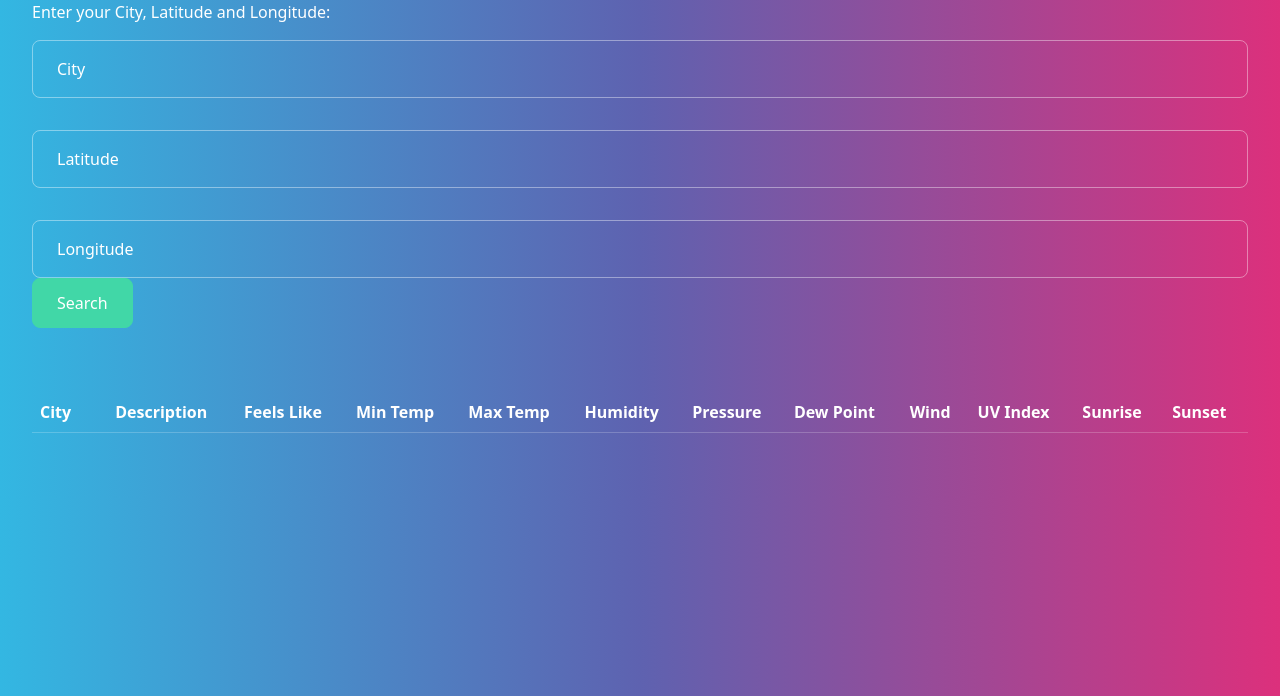
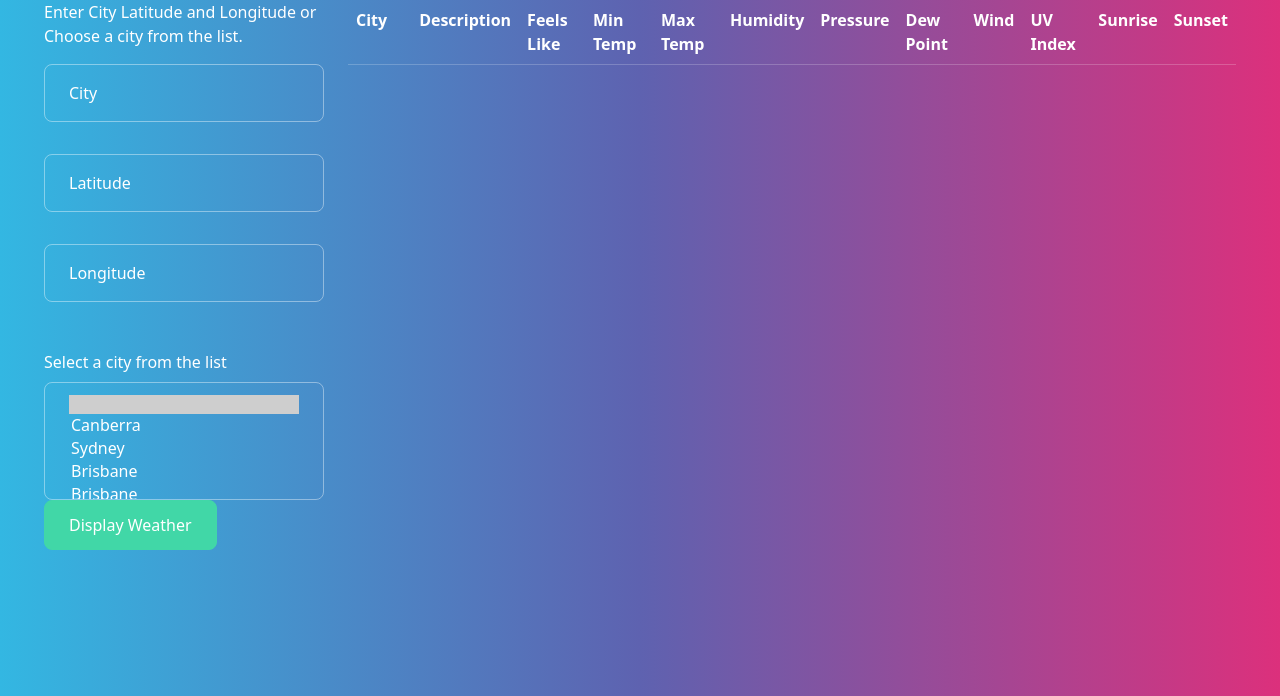
Before and after one commit to RobMilinski/WeatherProj, a Django app: template weather/templates/weather/weatherapp.html in a window 1280 px wide. Shown: the part 104-800 px from the top of the page. Run offline with Django 3.2, Linux system fonts and the light colour scheme; the template is opened without the code that fills it, so the values that code supplies are empty.

Commit message:
everything working

```diff
--- a/feedback/templates/feedback/feedbackget.html
+++ b/feedback/templates/feedback/feedbackget.html
@@ -9,16 +9,16 @@
         {% csrf_token %}
         <div class="form-group">
             <div class="form-floating mb-3">
-                <input type="text" class="form-control" id="customername" name="customername">
+                <input type="text" class="form-control" id="customername" name="customername" required>
                 <label for="floatingInput">Customer Name</label>
             </div>
             <div class="form-floating mb-3">
-                <input type="email" class="form-control" id="customeremail" name="customeremail">
+                <input type="email" class="form-control" id="customeremail" name="customeremail" required>
                 <label for="floatingInput">Email address</label>
             </div>
             <div class="form-group">
                 <label for="customercomment" class="form-label mt-4">Feedback</label>
-                <textarea class="form-control" id="customerfeedback" rows="3" spellcheck="false" name="customerfeedback"></textarea>
+                <textarea class="form-control" id="customerfeedback" rows="3" spellcheck="false" name="customerfeedback" required></textarea>
             </div>
             <br><input type="submit" value="submit">
         </div>
--- a/weather/templates/weather/weatherapp.html
+++ b/weather/templates/weather/weatherapp.html
@@ -1,70 +1,84 @@
 {% extends 'base.html' %}
 
 {% block content %}
-    <nav>
+<div class="container-fluid">
+    <div class="row">
+        <div class="col-3">
             <form method="POST">
                 {% csrf_token %}
                 <div class="form-group">
-                <p>Enter your City, Latitude and Longitude:
+                    <p>Enter City Latitude and Longitude or <br>
+                        Choose a city from the list.
                     <div class="form-floating mb-3">
-                    <input type="text" class="form-control" id="floatingInput" name="city" placeholder="name@example.com">
+                        <input type="text" class="form-control" id="floatingInput" name="city"
+                            placeholder="name@example.com">
                         <label for="floatingInput">City</label>
                     </div>
                     <div class="form-floating mb-3">
-                    <input type="text" class="form-control" id="floatingInput" name="latitude" placeholder="name@example.com">
+                        <input type="text" class="form-control" id="floatingInput" name="latitude"
+                            placeholder="name@example.com">
                         <label for="floatingInput">Latitude</label>
                     </div>
                     <div class="form-floating">
-                    <input type="text" class="form-control" id="floatingPassword" name="longitude" placeholder="Password">
+                        <input type="text" class="form-control" id="floatingPassword" name="longitude"
+                            placeholder="Password">
                         <label for="floatingInput">Longitude</label>
                     </div>
-                <button type="submit" class="btn btn-success">Search</button>
+                    <div class="form-group">
+                        <label for="cityselectbox" class="form-label mt-4">Select a city from the list</label>
+                        <select multiple="" class="form-select" id="cityselectbox" name="cityselectbox">
+                            <option selected></option>
+                            <option value='{"city":"Canberra", "lat":"-35", "lon":"149"}'>Canberra</option>
+                            <option value='{"city":"Sydney", "lat":"-33.8688", "lon":"151.2093"}'>Sydney</option>
+                            <option value='{"city":"Brisbane", "lat":"-27.4705", "lon":"153.0260"}'>Brisbane</option>
+                            <option value='{"city":"Brisbane", "lat":"-27.4705", "lon":"153.0260"}'>Brisbane</option>
+                            <option value='{"city":"Brisbane", "lat":"-27.4705", "lon":"153.0260"}'>Brisbane</option>
+                            <option value='{"city":"Brisbane", "lat":"-27.4705", "lon":"153.0260"}'>Brisbane</option>
+                        </select>
+                    </div>
+                    <button type="submit" class="btn btn-success">Display Weather</button>
                     </p>
                 </div>
-
-            <!--<div>
-                <p>Enter City: <input type="text" name="city" placeholder="Enter your City ..."> or</p>
-                <p>Enter your Longitude and Latitude:
-                    <input type="text" name="latitude" placeholder="Latitude ...">
-                    <input type="text" name="longitude" placeholder="Longitude ...">
-                </p>
-                <div>
-                    <button type="submit" class="btn btn-success">Search</button>
+            </form>
         </div>
-            </div> -->
-        </form>
-    </nav>
-        <br><br>
-    <div>
-        {% if name and temp_min and temp_max and humidity %}
-        <div>
-            <div>
-                <div>
-                    <h4><span>Location :</span> {{name}}</h4>
-                    <h4><span>Min Temp :</span> {{temp_min}}</h4>
-                    <h4><span>Max Temp :</span> {{temp_max}}</h4>
-                    <h4><span>Humidity :</span> {{humidity}}</h4>
-                </div>
-            </div>
-        {% endif %}
-        </div>
-    </div>
+        <div class="col-9">
             <div style="overflow-x:auto;">
                 <table class="table table-hover">
                     <tr>
-                <th>City</th><th></th><th>Description</th>
-                <th>Feels Like</th><th>Min Temp</th><th>Max Temp</th>
-                <th>Humidity</th><th>Pressure</th><th>Dew Point</th>
-                <th>Wind</th><th>UV Index</th><th>Sunrise</th><th>Sunset</th>
+                        <th>City</th>
+                        <th></th>
+                        <th>Description</th>
+                        <th>Feels Like</th>
+                        <th>Min Temp</th>
+                        <th>Max Temp</th>
+                        <th>Humidity</th>
+                        <th>Pressure</th>
+                        <th>Dew Point</th>
+                        <th>Wind</th>
+                        <th>UV Index</th>
+                        <th>Sunrise</th>
+                        <th>Sunset</th>
                     </tr>
                     {% for city in displayed_cities %}
                     <tr>
-                    <td>{{ city.name }}</td><td><img src= {{ city.icon }} alt="Image" style="width:70px"></td><td>{{ city.description }}</td>
-                    <td>{{ city.feels_like }}</td><td>{{ city.temp_min }}</td><td>{{ city.temp_max }}</td>
-                    <td>{{ city.humidity }}</td><td>{{ city.pressure }}</td><td>{{ city.dew_point }}</td>
-                    <td>{{ city.wind }}</td><td>{{ city.uv_index }}</td><td>{{ city.sunrise }}</td><td>{{ city.sunset }}</td>
+                        <td>{{ city.name }}</td>
+                        <td><img src={{ city.icon }} alt="Image" style="width:70px"></td>
+                        <td>{{ city.description }}</td>
+                        <td>{{ city.feels_like }}</td>
+                        <td>{{ city.temp_min }}</td>
+                        <td>{{ city.temp_max }}</td>
+                        <td>{{ city.humidity }}</td>
+                        <td>{{ city.pressure }}</td>
+                        <td>{{ city.dew_point }}</td>
+                        <td>{{ city.wind }}</td>
+                        <td>{{ city.uv_index }}</td>
+                        <td>{{ city.sunrise }}</td>
+                        <td>{{ city.sunset }}</td>
                     </tr>
                     {% endfor %}
                 </table>
             </div>
+        </div>
+    </div>
+</div>
 {% endblock %}
```
Also changed, not shown: weather/city_weather.py (added, +39 -0 lines), weather/views.py (+17 -43 lines). Lines whose indentation alone changed are shown as unchanged.
